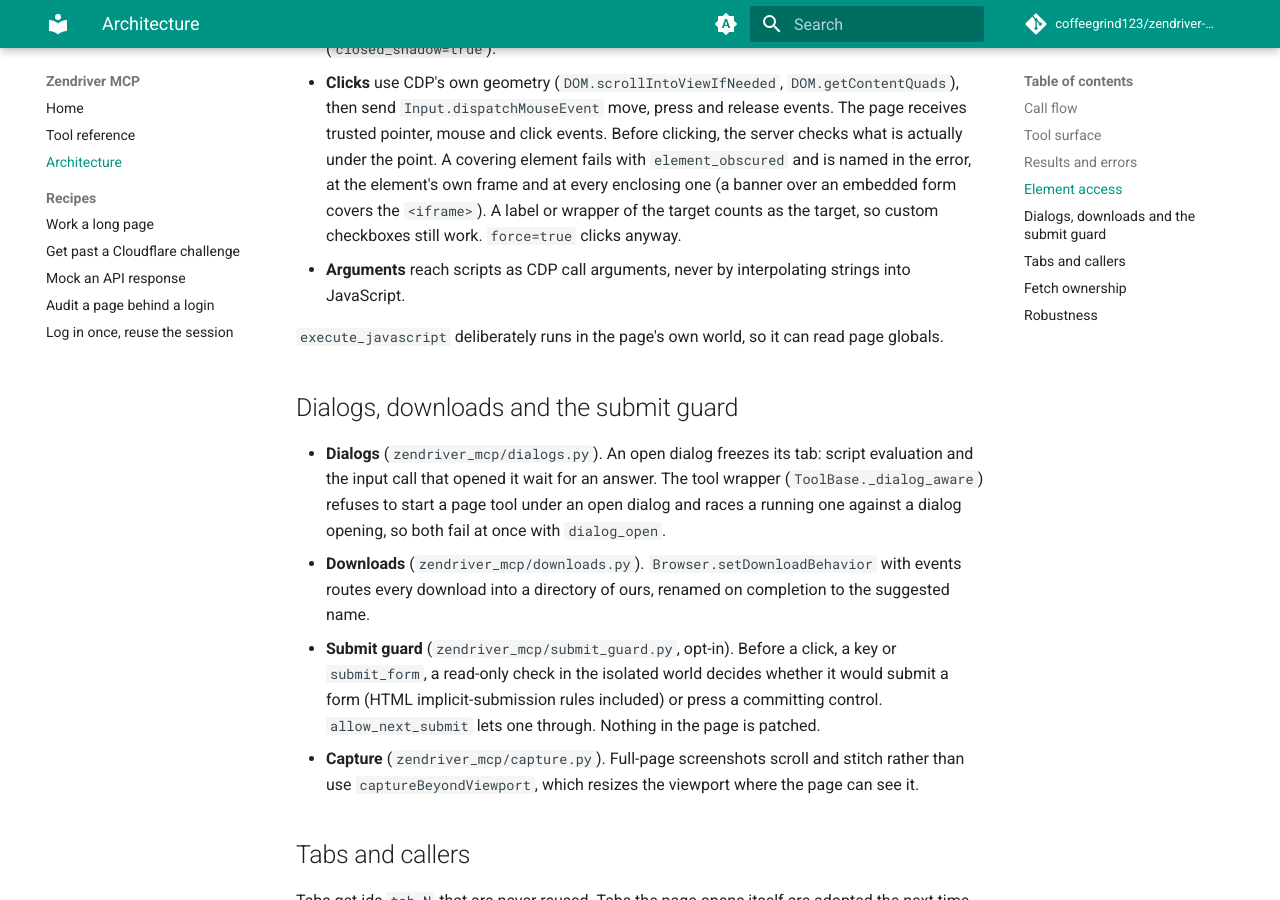
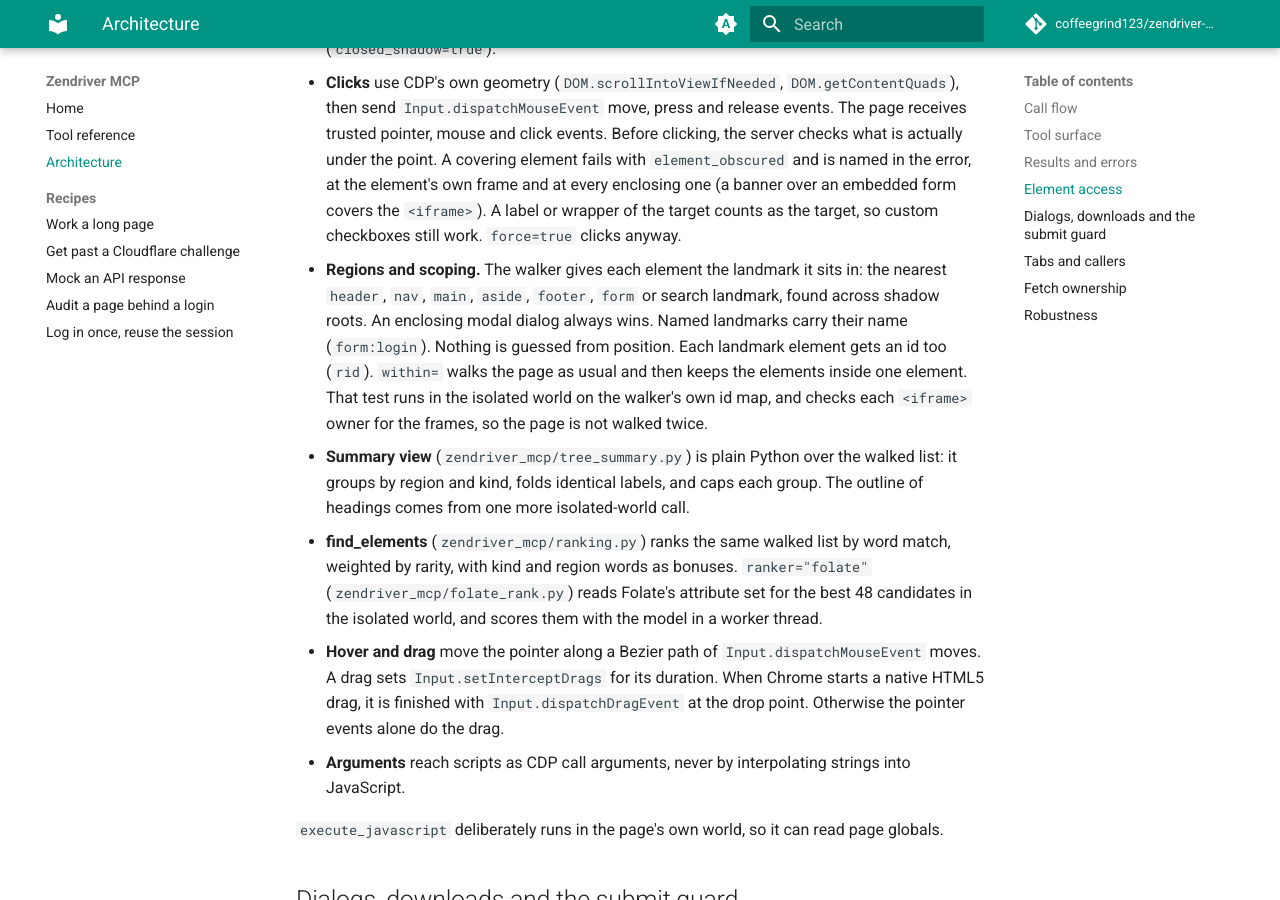
Before and after one commit to coffeegrind123/zendriver-mcp-next, an MkDocs documentation site: the page built from docs/architecture.md, in a window 1280 px wide and 900 px high, scrolled down 2020 px. Built offline with MkDocs 1.6.1 and Material for MkDocs 9.7.7, drawn with Linux system fonts in a browser that asks for light colours; comment, search, counter and statistics services are not loaded.

Commit message:
docs: bring README, changelog and architecture up to date
The changelog lacked the long-label fix. The README's development
commands ran mypy on a src directory that does not exist (CI checks
zendriver_mcp), did not say how to run the Folate live test, and did
not say what a page can observe of an intercepted HTML5 drag. The
architecture page now covers regions, scoping, the summary view,
find_elements, hover and drag.

Also adds a live test of an HTML5 drag on a page that sets no drag
data and listens on the element the drag crosses.

Co-Authored-By: Claude Opus 5.5 <noreply@anthropic.com>

```diff
--- a/docs/architecture.md
+++ b/docs/architecture.md
@@ -78,6 +78,24 @@ All DOM work goes through `zendriver_mcp/dom.py`:
   in the error, at the element's own frame and at every enclosing one (a banner over an
   embedded form covers the `<iframe>`). A label or wrapper of the target counts as the
   target, so custom checkboxes still work. `force=true` clicks anyway.
+- **Regions and scoping.** The walker gives each element the landmark it sits in: the
+  nearest `header`, `nav`, `main`, `aside`, `footer`, `form` or search landmark, found
+  across shadow roots. An enclosing modal dialog always wins. Named landmarks carry their
+  name (`form:login`). Nothing is guessed from position. Each landmark element gets an id
+  too (`rid`). `within=` walks the page as usual and then keeps the elements inside one
+  element. That test runs in the isolated world on the walker's own id map, and checks each
+  `<iframe>` owner for the frames, so the page is not walked twice.
+- **Summary view** (`zendriver_mcp/tree_summary.py`) is plain Python over the walked list:
+  it groups by region and kind, folds identical labels, and caps each group. The outline of
+  headings comes from one more isolated-world call.
+- **find_elements** (`zendriver_mcp/ranking.py`) ranks the same walked list by word match,
+  weighted by rarity, with kind and region words as bonuses. `ranker="folate"`
+  (`zendriver_mcp/folate_rank.py`) reads Folate's attribute set for the best 48 candidates
+  in the isolated world, and scores them with the model in a worker thread.
+- **Hover and drag** move the pointer along a Bezier path of `Input.dispatchMouseEvent`
+  moves. A drag sets `Input.setInterceptDrags` for its duration. When Chrome starts a
+  native HTML5 drag, it is finished with `Input.dispatchDragEvent` at the drop point.
+  Otherwise the pointer events alone do the drag.
 - **Arguments** reach scripts as CDP call arguments, never by interpolating strings into
   JavaScript.
 
```
Also changed, not shown: CHANGELOG.md (+3 -0 lines), README.md (+10 -1 lines), 1 other file.
